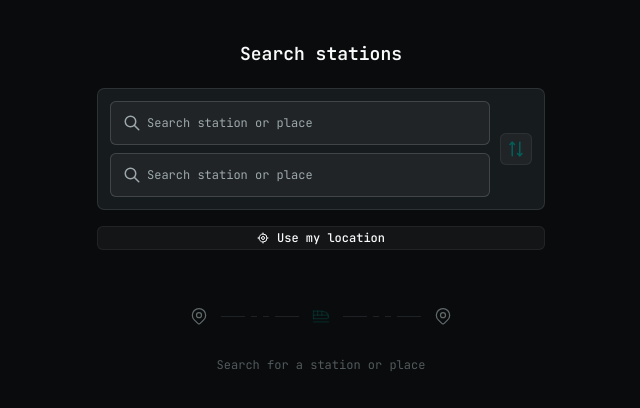
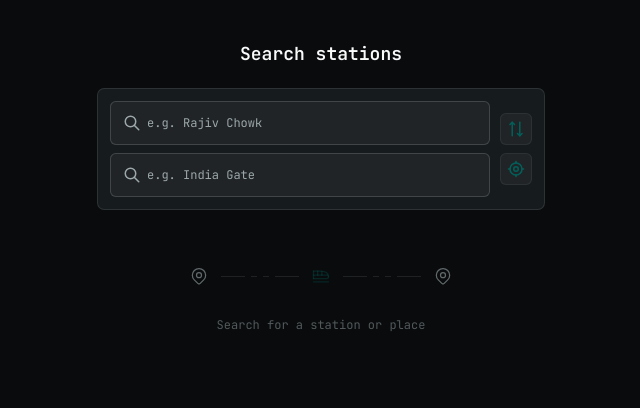
Before and after one commit to Rohan-Munot/metro, a Next.js app: page / in a window 1280 px wide. Shown: the top 408 px of the page, without its empty margins (319-959 px from the left). Built offline with nearby package versions, Linux system fonts and the light colour scheme.

Commit message:
ui: change position of current location button

```diff
--- a/components/containers/search/index.tsx
+++ b/components/containers/search/index.tsx
@@ -1,10 +1,6 @@
 "use client"
 
-import {
-  IconArrowsUpDown,
-  IconCurrentLocation,
-  IconX,
-} from "@tabler/icons-react"
+import { IconArrowsUpDown, IconCurrentLocation } from "@tabler/icons-react"
 import { Button } from "@/components/ui/button"
 import { SearchField } from "./search-field"
 import { useState } from "react"
@@ -51,12 +47,10 @@ export function SearchContainer({
     request: requestLocation,
     reset: resetGeo,
   } = useGeolocation()
-  const isLocating = geoState.status === "locating"
   const geoCoords =
     geoState.status === "success"
       ? { lat: geoState.lat, lng: geoState.lng }
       : null
-  const geoError = geoState.status === "error" ? geoState.message : null
 
   // Nearby stations from geolocation
   const {
@@ -144,8 +138,19 @@ export function SearchContainer({
   }
 
   const handleSwap = () => {
+    const params = new URLSearchParams(window.location.search)
+
     setSelection("origin", selectedDestination)
     setSelection("destination", selectedOrigin)
+
+    if (selectedDestination)
+      params.set("origin", selectedDestination.station_name)
+    else params.delete("origin")
+
+    if (selectedOrigin) params.set("destination", selectedOrigin.station_name)
+    else params.delete("destination")
+
+    updateUrl(params)
   }
 
   const handleChange = (field: ActiveField, value: string) => {
@@ -182,20 +187,21 @@ export function SearchContainer({
       <div className="flex items-center justify-center gap-2.5 rounded-lg border border-border bg-card p-3">
         <div className="flex flex-1 flex-col gap-2">
           <SearchField
-            placeholder="Search station or place"
+            placeholder="e.g. Rajiv Chowk"
             value={originQuery}
             onChange={(value) => handleChange("origin", value)}
             onFocus={() => setActiveField("origin")}
             onClear={() => handleClear("origin")}
           />
           <SearchField
-            placeholder="Search station or place"
+            placeholder="e.g. India Gate"
             value={destinationQuery}
             onChange={(value) => handleChange("destination", value)}
             onFocus={() => setActiveField("destination")}
             onClear={() => handleClear("destination")}
           />
         </div>
+        <div className="flex flex-col gap-2">
           <Button
             variant="outline"
             size="icon"
@@ -205,56 +211,23 @@ export function SearchContainer({
           >
             <IconArrowsUpDown className="size-4.5" />
           </Button>
-      </div>
-
-      {/* Use my location button */}
           {!bothSelected && (
-        <div className="flex items-center gap-2">
             <Button
               variant="outline"
-            size="sm"
-            type="button"
-            disabled={isLocating}
-            onClick={handleLocationClick}
-            className={cn("flex-1 gap-2 text-xs", isLocating && "opacity-70")}
-          >
-            <IconCurrentLocation
-              size={14}
-              className={cn(isLocating && "animate-pulse")}
-            />
-            {isLocating ? "Locating..." : "Use my location"}
-          </Button>
-
-          {showNearby && (
-            <Button
-              variant="ghost"
               size="icon"
               type="button"
-              className="size-8 shrink-0 text-muted-foreground"
-              onClick={resetGeo}
-              aria-label="Dismiss location"
+              onClick={handleLocationClick}
+              className={cn(
+                "size-8 text-primary transition-all",
+                activeField === "destination" && "mt-auto"
+              )}
+              aria-label="Use my location"
             >
-              <IconX size={14} />
+              <IconCurrentLocation className="size-4.5" />
             </Button>
           )}
         </div>
-      )}
-
-      {/* Geo error */}
-      {geoError && (
-        <div className="flex items-start gap-2.5 rounded-md bg-destructive/10 px-3 py-2.5">
-          <p className="flex-1 text-[11px] leading-relaxed text-destructive">
-            {geoError}
-          </p>
-          <button
-            type="button"
-            onClick={handleLocationClick}
-            className="shrink-0 text-[11px] font-medium text-destructive underline underline-offset-2"
-          >
-            Retry
-          </button>
       </div>
-      )}
 
       <div className="flex-1 overflow-y-auto">
         {bothSelected ? (
```
Lines whose indentation alone changed are shown as unchanged.
